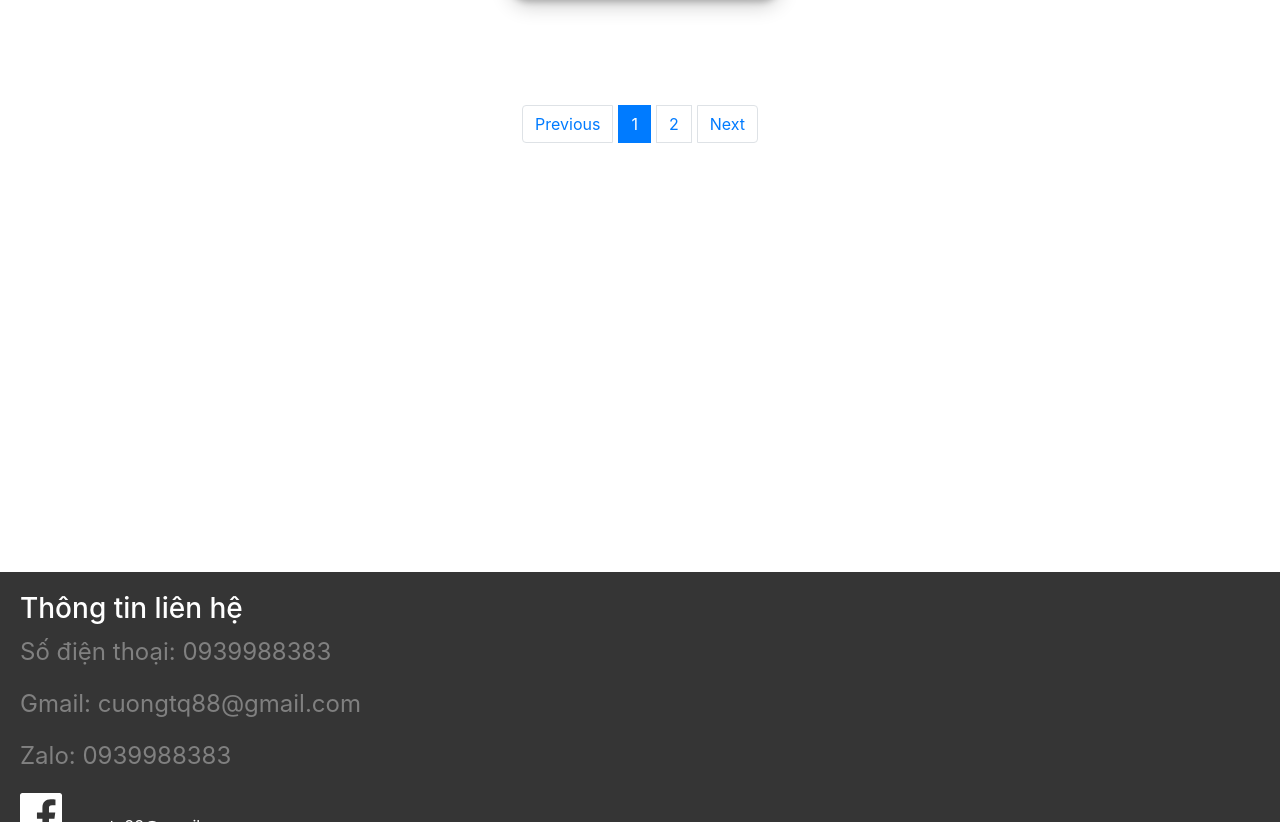
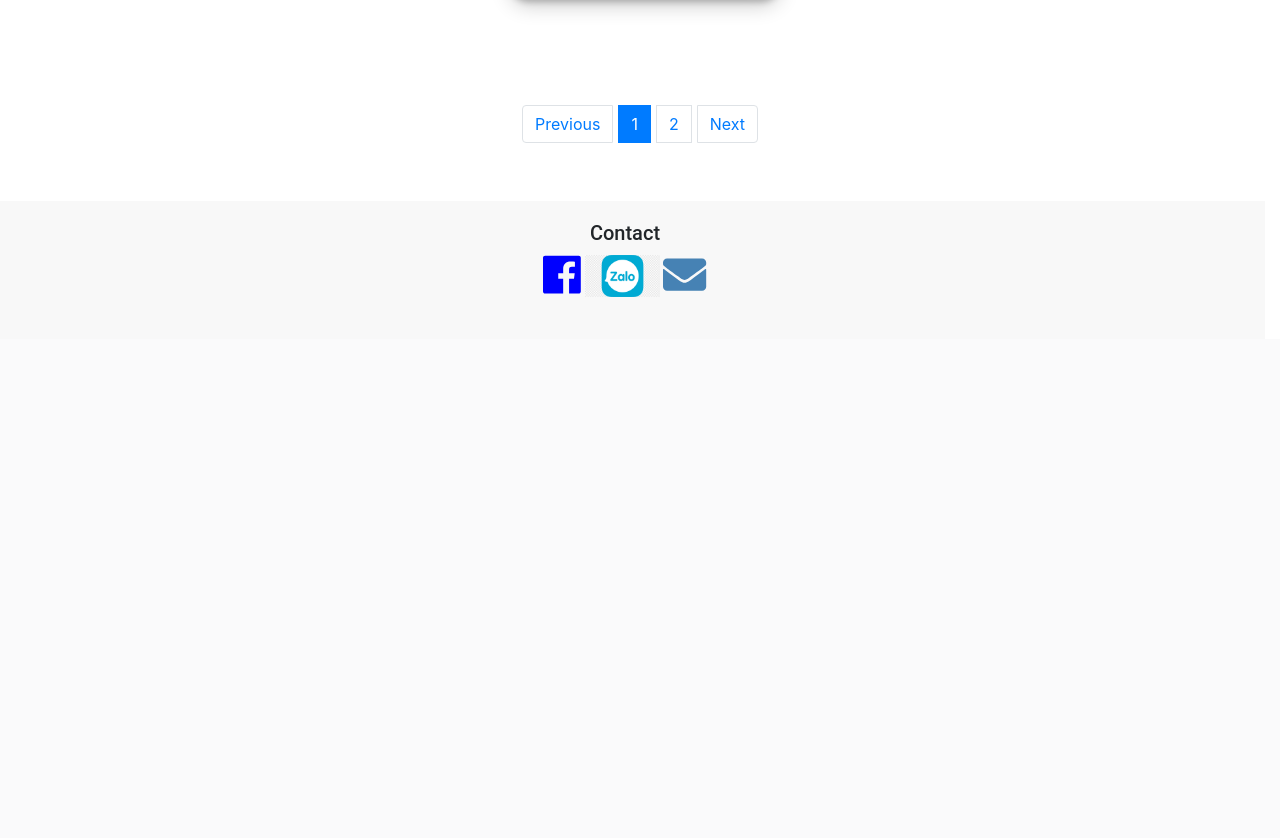
Before and after one commit to Cuongtq88/simmobi, a Flask app: page /goicuoc in a window 1280 px wide. Shown: the part 1036-1874 px from the top of the page. After the commit the page ends 1333 px from the top, so only its background shows below. Run offline with Flask 2, Linux system fonts and the light colour scheme; data comes from the database, SQL or seed files in the repository; some libraries are stand-ins or nearby versions; some web fonts are replaced.

Commit message:
thay đổi trang footer

```diff
--- a/static/css/styles.css
+++ b/static/css/styles.css
@@ -74,12 +74,14 @@ and (max-device-width : 480px) {
 
 .footer{
   position: relative;
-  background-color: #353535;
-  color: #fff;
-  width: 100%;
-  margin-top: 30%;
-  height: 250px;
+  background-color: #F8F8F8;
+    text-align: center;
+  font-size: 0.9rem;
+  margin-top: 1%;
+  height: auto;
+  font-family: 'Roboto', sans-serif;
   padding: 20px 20px;
+
 }
 
 .timso{
@@ -131,7 +133,7 @@ h3{
 }
 p{
   color: grey;
-  font-size: 1.5rem;
+
 }
 .d-block{
   height: 400px;
@@ -167,7 +169,17 @@ p{
    color: red;
   font-weight: bold;
 }
+#icon-mail{
+color: #4682B4;
+}
+#icon-zalo{
+    width: 75px;
+    margin-bottom: 22px;
+}
+#icon-fb{
+    color: blue;
 
+}
 .banggoicuoc{
   position:fixed;
   width:30%;
--- a/templates/footer.html
+++ b/templates/footer.html
@@ -14,13 +14,18 @@
 <body>
 <br>
 
-<div class="footer">
-  <h3>Thông tin liên hệ</h3>
-  <p>Số điện thoại: 0939988383</p>
-  <p>Gmail: cuongtq88@gmail.com</p>
-  <p>Zalo: 0939988383</p>
-  <i class="fab fa-facebook fa-3x"></i><span>cuongtq88@gmail.com</span>
+<div class="row footer">
+  <div class="col-lg-12">
+  <h5>Contact</h5>
+
+    <a href="https://www.facebook.com/cuong.tranquoc.73/"> <i class="fab fa-facebook fa-3x " id="icon-fb"></i></a>
+    <img src="{{ url_for('static', filename='zalopng.png') }}" id="icon-zalo">
+    <i class="fas fa-envelope fa-3x"id="icon-mail"></i>
+    </div>
+
+
 </div>
+    </div>
 
 <!-- Băng Chuyền -->
 
--- a/templates/header.html
+++ b/templates/header.html
@@ -3,6 +3,7 @@
 
 <head>
   <meta charset="utf-8">
+  <link rel="shortcut icon" href="{{ url_for('static', filename='4G.ico') }}">
   <meta name="viewport" content="width=device-width,height=device-height,initial-scale=1.0"/>
   <title>Chuyên cung cấp sim số đẹp - Gói cước giá rẻ</title>
   <link href="{{ url_for('static', filename='css/styles.css')}}" rel="stylesheet">
```
Also changed, not shown: templates/base.html (+12 -7 lines), static/4G.ico (added), static/zalopng.png (added).
